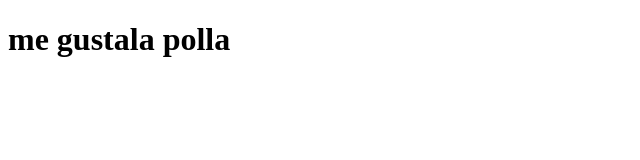
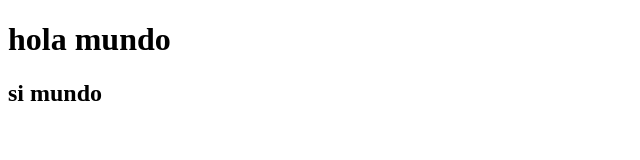
Before and after one commit to mel367/nagatoro, a plain HTML site: page index.html in a window 1280 px wide. Shown: the whole page, without its empty margins (0-640 px from the left). Drawn offline with Linux system fonts and the light colour scheme.

Commit message:
nagatoro2

```diff
--- a/index.html
+++ b/index.html
@@ -3,9 +3,10 @@
 <head>
     <meta charset="UTF-8">
     <meta name="viewport" content="width=device-width, initial-scale=1.0">
-    <title>Document</title>
+    <title>Meza</title>
 </head>
 <body>
- <h1>me gustala polla</h1>
+ <h1>hola mundo</h1>
+ <h2>si mundo</h2>
 </body>
 </html>
```
